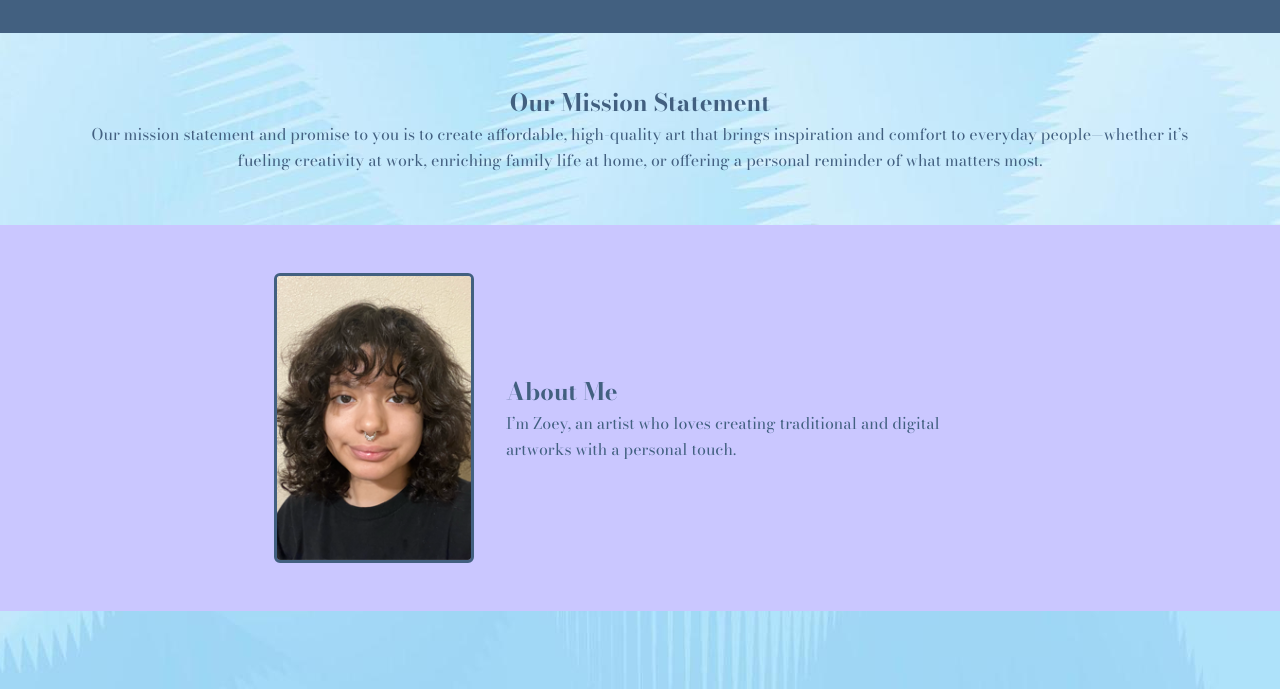
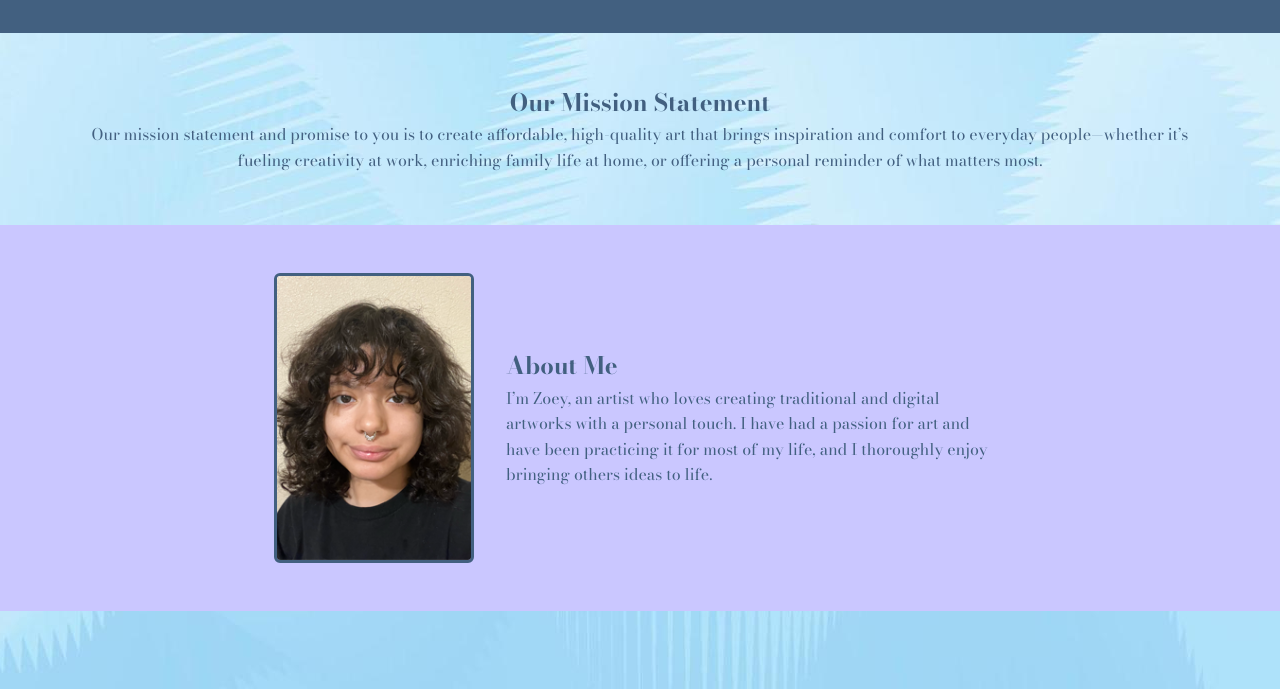
Before and after one commit to zoeybayer1/roughdraft, a plain HTML site: page about.html in a window 1280 px wide. Shown: the part 111-800 px from the top of the page. Drawn offline with nearby package versions, Linux system fonts and the light colour scheme.

Commit message:
yupppppp

```diff
--- a/about.html
+++ b/about.html
@@ -36,7 +36,7 @@
     <div class="about-text">
       <h2>About Me</h2>
       <p>
-        I’m Zoey, an artist who loves creating traditional and digital artworks with a personal touch.
+        I’m Zoey, an artist who loves creating traditional and digital artworks with a personal touch. I have had a passion for art and have been practicing it for most of my life, and I thoroughly enjoy bringing others ideas to life.
       </p>
     </div>
   </section>
```
